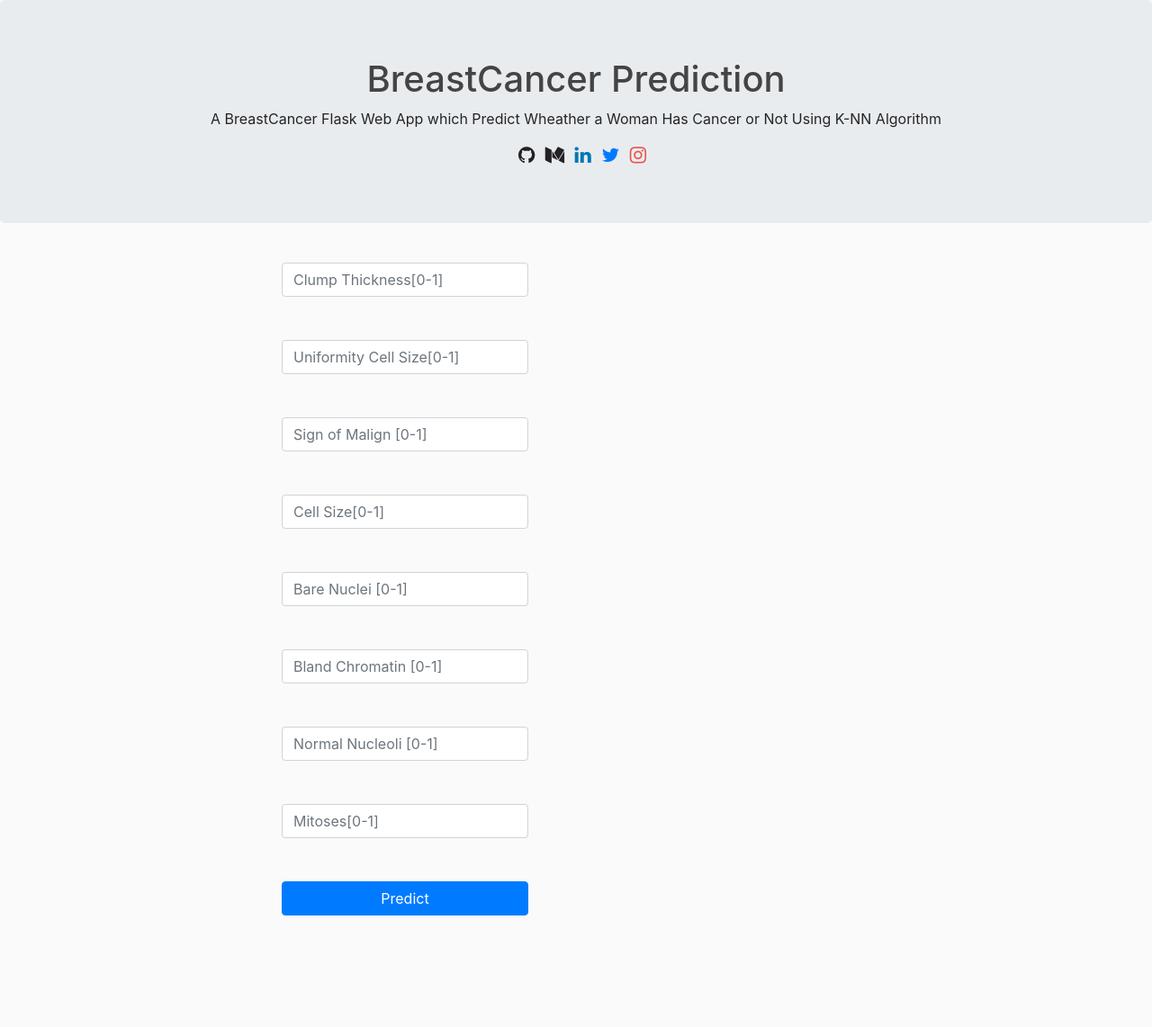
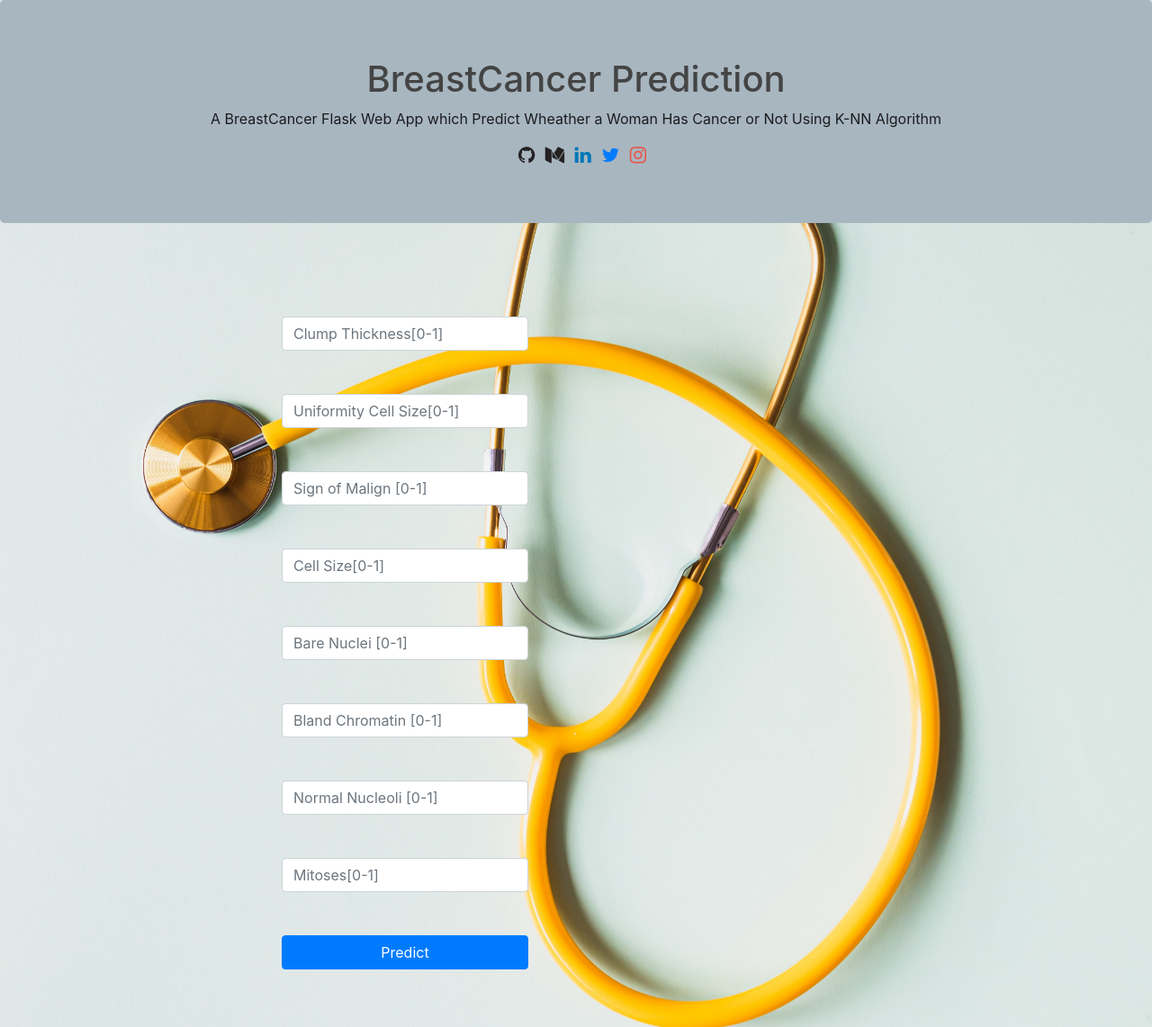
Before and after one commit to fenilmpatel/Breast-Cancer-Prediction, a Flask app: page / in a window 1280 px wide. Shown: the whole page at 90% size. Before the commit the page ends 1018 px from the top, so only its background shows below. Run offline with Flask 2, Linux system fonts and the light colour scheme; parts of the project's set-up code (start-up, migrations or seed data) failed here and were passed over; some libraries are stand-ins or nearby versions.

Commit message:
Add files via upload

```diff
--- a/static/main.css
+++ b/static/main.css
@@ -14,17 +14,16 @@ body {
   background-color: #747c7a;
 
 }
-
-  .navbar-custom{
-
-    height: 400px;
-  }
 .content-section{
-    margin-top: 15pt;
+  margin-top: 60pt;
   margin-left: auto;
   margin-right: auto;
   margin-block-end: auto;
   display: table;
+  }
+.navbar-custom{
+
+  height: 400px;
 }
 
 .site-header .navbar-custom .navbar-nav .nav-link {
@@ -42,6 +41,13 @@ body {
   color: #ffffff;
 
 
+}
+body{
+  background-image : url('../static/bg-image/pexels-karolina-grabowska-4386464.jpg');
+  background-repeat: no-repeat;
+  background-position-x: center;
+  background-position-y: center;
+  background-size:cover;
 }
 
 
@@ -69,6 +75,7 @@ body {
   text-indent: 7px;
 }
 .jumbotron{
+  background:rgb(168,182,192);
 
   min-height: 20px;
 
```
Also changed, not shown: static/bg-image/pexels-karolina-grabowska-4386464.jpg (added). Lines whose indentation alone changed are shown as unchanged.
